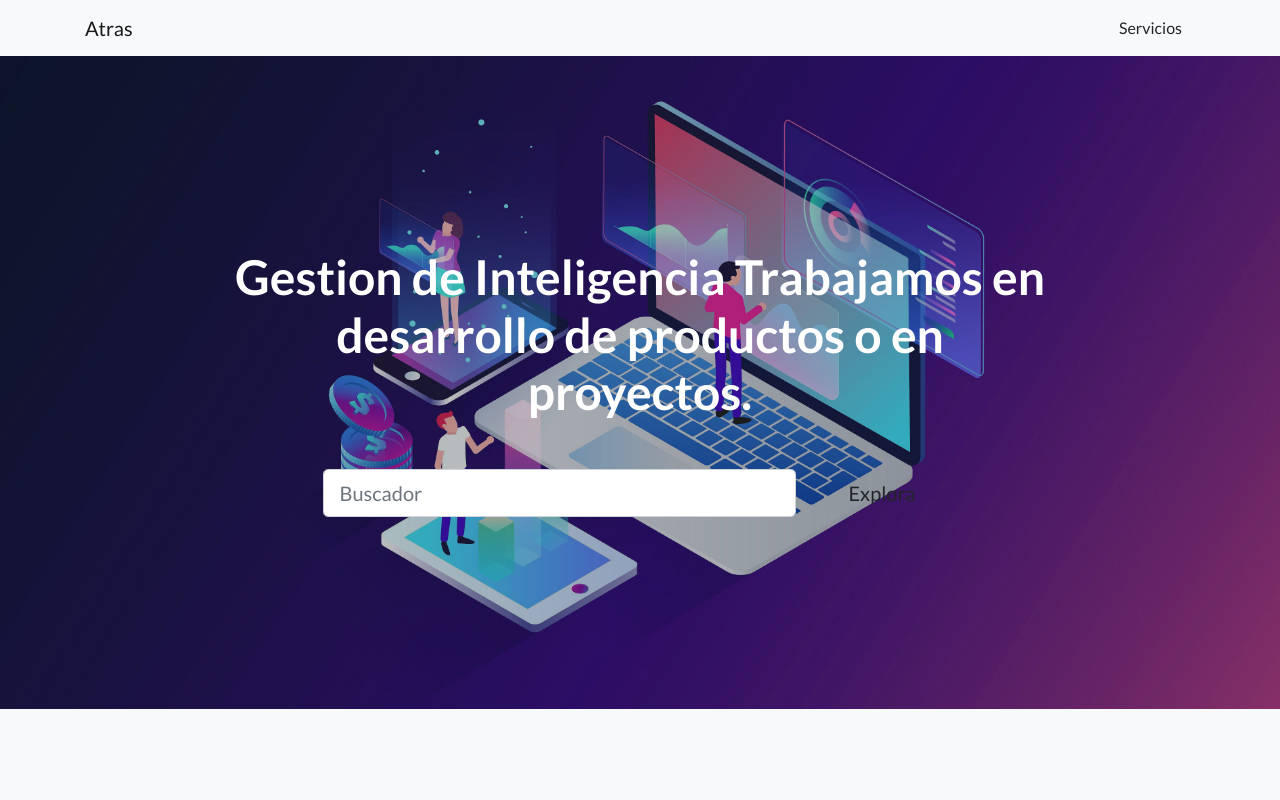
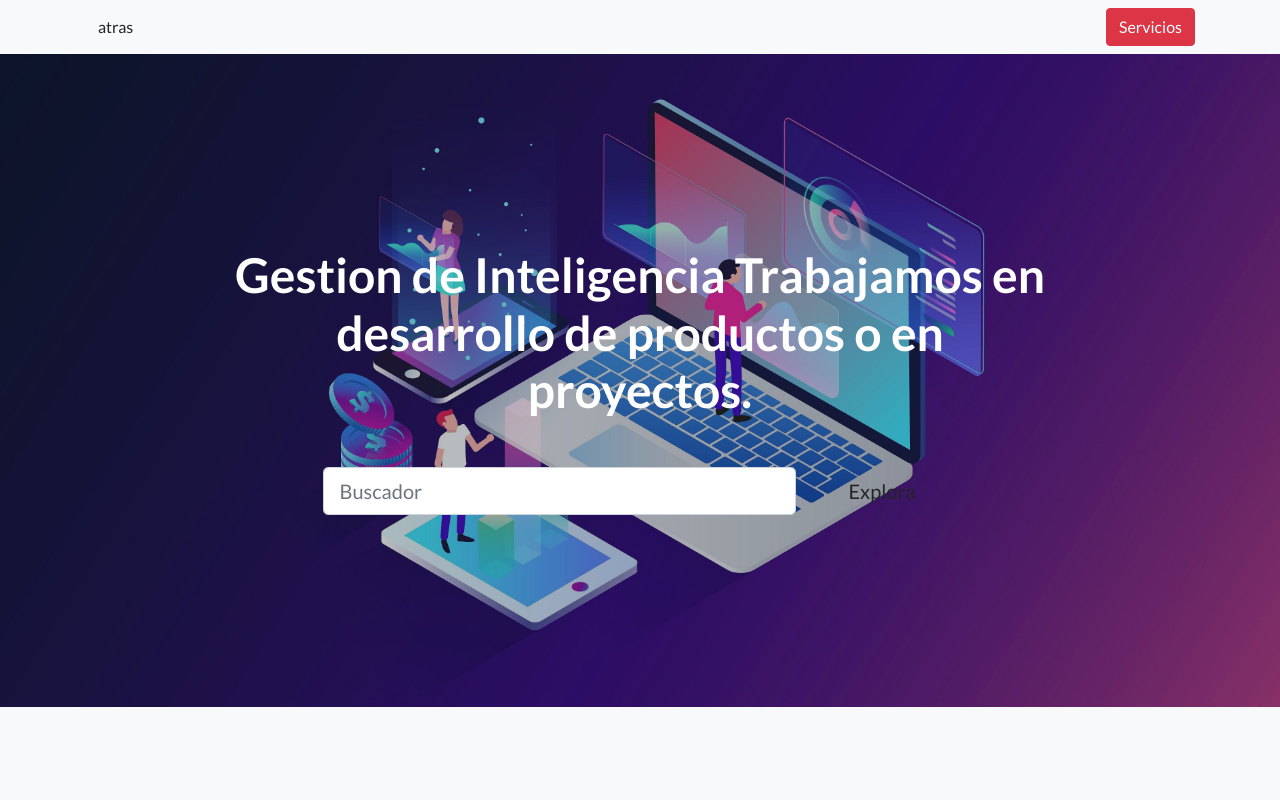
Before and after one commit to gerald9610/proyectoL4, a website: page Servicios.html in a window 1280 px wide. Shown: the top 800 px of the page. Drawn offline with Linux system fonts and the light colour scheme.

Commit message:
cmbios de botones

```diff
--- a/Servicios.html
+++ b/Servicios.html
@@ -28,8 +28,8 @@
   <!-- Navigation -->
   <nav class="navbar navbar-light bg-light static-top">
     <div class="container">
-      <a class="navbar-brand" href="#">Atras </a>
-      <a class="btn btn-Danger" href="#">Servicios</a>
+      <a class="btn btn-dange" href="index.html">atras </a>
+      <a class="btn btn-danger" href="#">Servicios</a>
 
     </div>
   </nav>
```
